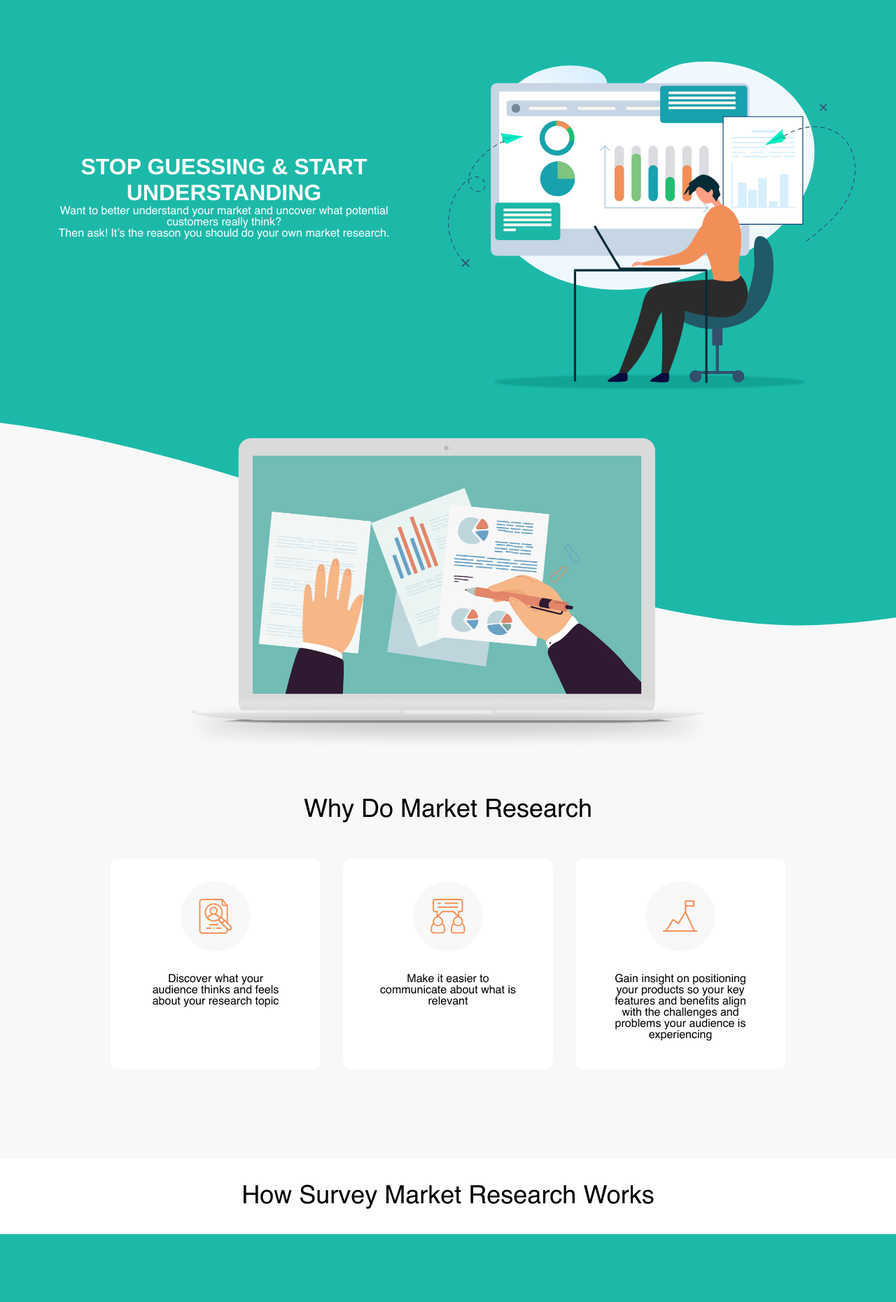
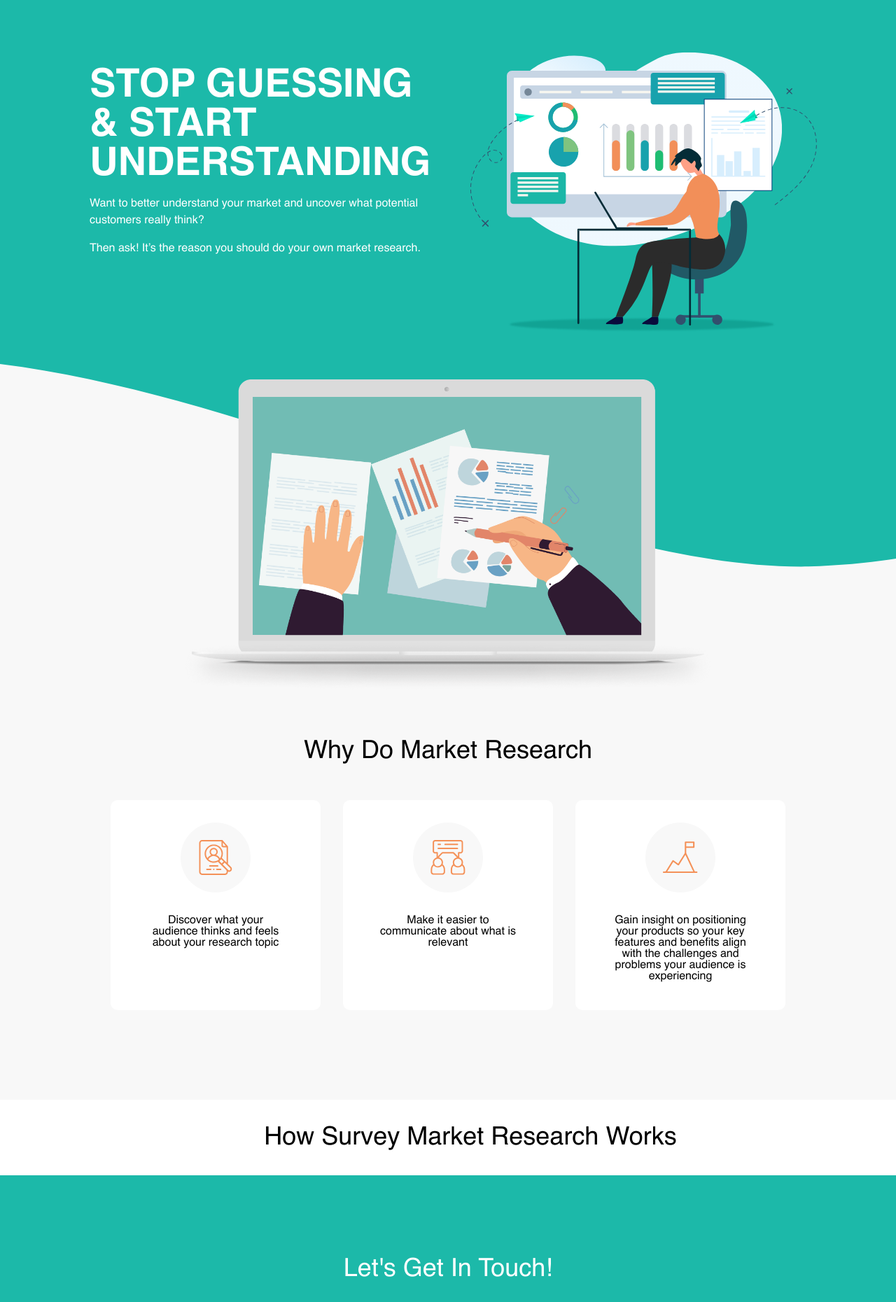
Before and after one commit to Anubhav-kaushik/canam-research-homepage, a PHP site: page / in a window 1280 px wide. Shown: the part 60-1920 px from the top of the page at 70% size. Run offline with PHP 8.4, Linux system fonts and the light colour scheme; some libraries are stand-ins or nearby versions.

Commit message:
final commit of 7 Jan working day

```diff
--- a/assets/mobile.js
+++ /dev/null
@@ -1,12 +0,0 @@
-const doc = document;
-const menuOpen = doc.querySelector(".menu");
-const menuClose = doc.querySelector(".close");
-const overlay = doc.querySelector(".overlay");
-
-menuOpen.addEventListener("click", () => {
-  overlay.classList.add("overlay--active");
-});
-
-menuClose.addEventListener("click", () => {
-  overlay.classList.remove("overlay--active");
-});
--- a/assets/style.css
+++ b/assets/style.css
@@ -180,6 +117,14 @@ main {
     text-align: center;
     background-color: var(--bg-gray);
     font-family: 'Helvetica', sans-serif;
+}
+
+h1 {
+    font-family: "helvetica-bold";
+    font-weight: bold;
+    text-align: left;
+    font-size: 3.5rem;
+    width: min-content;
 }
 
 h2 {
@@ -191,6 +136,10 @@ h2 {
     color: #000000;
 }
 
+section {
+    padding: 0 5% 0 10%;
+}
+
 /* section-1 ================== */
 #section-1 {
     background-color: var(--site-green);
@@ -198,7 +147,6 @@ h2 {
     justify-content: center;
     align-items: center;
     color: #fff;
-    padding: 0;
 }
 
 #banner-text,
@@ -207,7 +155,15 @@ h2 {
 }
 
 #banner-text {
-    padding: 4em;
+    text-align: left;
+}
+
+#banner-text p {
+    font-size: 1rem;
+    font-weight: 400;
+    line-height: 1.5em;
+    margin: 1em 0;
+    max-width: 500px;
 }
 
 #banner-image img {
--- a/index.html
+++ b/index.html
@@ -16,14 +16,7 @@
     <!----------- Header ------------>
     <header>
         <a class="logo" href="/"><img src="assets/images/canam-logo.png" alt="logo"></a>
-        <!-- <nav>
-            <ul class="nav__links">
-                <li><a href="#">Our Services</a></li>
-                <li><a href="#">GDPR Compliant Programs</a></li>
-                <li><a href="#">About Us</a></li>
-                <li><a href="#">Contact Us</a></li>
-            </ul>
-        </nav> -->
+
         <div class="login__box">
             <ul class="login__signup">
                 <li><a href="#">Login</a></li>
@@ -32,27 +25,11 @@
 
 
         </div>
-        <p class="menu nav__cta">
-            <i class="fas fa-bars nav-bar"></i>
-        </p>
     </header>
-    <!----------- Header Closed ------------>
-
-    <!--------- Mobile Navbar ------->
-    <!-- <div class="overlay">
-        <a class="close">&times;</a>
-        <div class="overlay__content">
-            <a href="#">Our Services</a>
-            <a href="#">GDPR Compliant Programs</a>
-            <a href="#">About Us</a>
-            <a href="#">Contact Us</a>
-        </div>
-    </div> -->
-    <!--------- Mobile Navbar Closed ------->
 
     <!----------- Main ------------>
     <main>
-        <div id="section-1">
+        <section id="section-1">
             <div id="banner-text" class="text">
                 <h1>
                     STOP GUESSING & START UNDERSTANDING
@@ -67,13 +44,13 @@
             <div id="banner-image" class="image">
                 <img src="assets/images/hero.svg" alt="banner">
             </div>
-        </div>
+        </section>
 
-        <div id="section-2">
+        <section id="section-2">
             <img src="assets/images/laptop.png" alt="laptop">
-        </div>
+        </section>
 
-        <div id="section-3">
+        <section id="section-3">
             <h2>
                 Why Do Market Research
             </h2>
@@ -252,18 +229,18 @@
                     </div>
                 </div>
             </div>
-        </div>
+        </section>
 
-        <div id="section-4">
+        <section id="section-4">
             <h2>
                 How Survey Market Research Works
             </h2>
             <div class="icons-container">
                 <!-- add svg code here -->
             </div>
-        </div>
+        </section>
 
-        <div id="section-5">
+        <section id="section-5">
             <h2>
                 Let's Get In Touch!
             </h2>
@@ -288,11 +265,10 @@
                 </fieldset>
                 <button type="submit">Submit</button>
             </form>
-        </div>
+        </section>
 
     </main>
     <!----------- Main Closed ------------>
-    <script type="text/javascript" src="assets/mobile.js"></script>
 </body>
 
 </html>
```
Also changed, not shown: other parts of assets/style.css (+2 -65 lines), assets/images/market research.svg (added).
